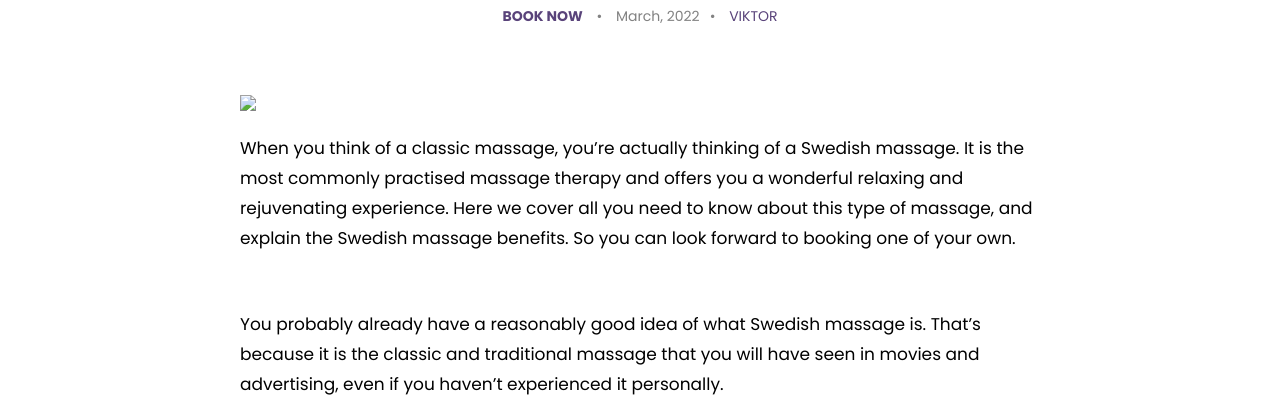
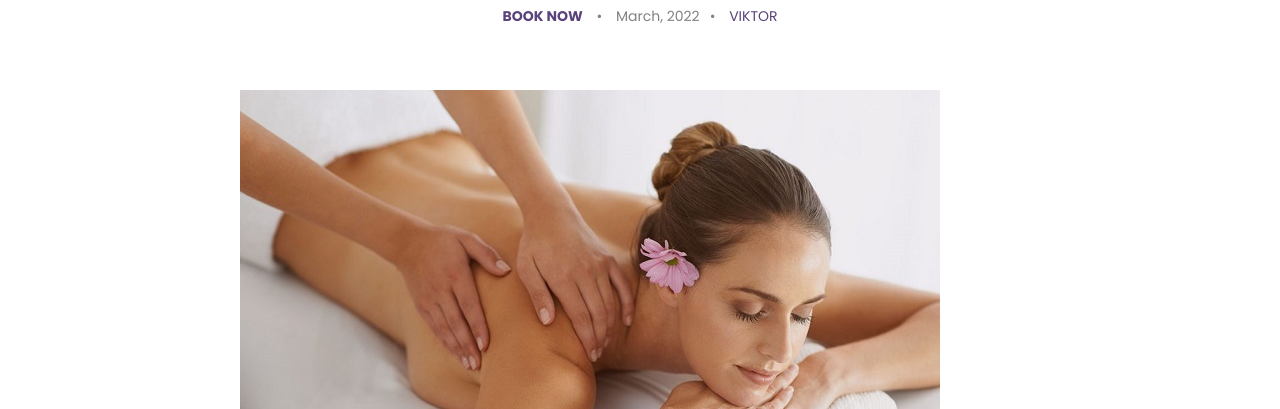
Before and after one commit to DreamTeam92/yellow, a plain HTML site: page swedish-massage.html in a window 1280 px wide. Shown: the part 378-787 px from the top of the page. Drawn offline with nearby package versions, Linux system fonts and the light colour scheme.

Commit message:
Update swedish-massage.html

```diff
--- a/swedish-massage.html
+++ b/swedish-massage.html
@@ -59,7 +59,7 @@
                         </div>
                      </div>
                      <div class="entry-content">
-                        <p><img src="images/treatments/Swedish.jpg" width="700" height="400"></p>
+                        <p><img src="images/treatments/SwedishMassage.jpg" width="700" height="400"></p>
                         <p>When you think of a classic massage, you’re actually thinking of a Swedish massage. It is the most commonly practised massage therapy and offers you a wonderful relaxing and rejuvenating experience. Here we cover all you need to know about this type of massage, and explain the Swedish massage benefits. So you can look forward to booking one of your own.</p>
                         <p>&nbsp;</p>
                         <p>You probably already have a reasonably good idea of what Swedish massage is. That’s because it is the classic and traditional massage that you will have seen in movies and advertising, even if you haven’t experienced it personally.</p>
```
